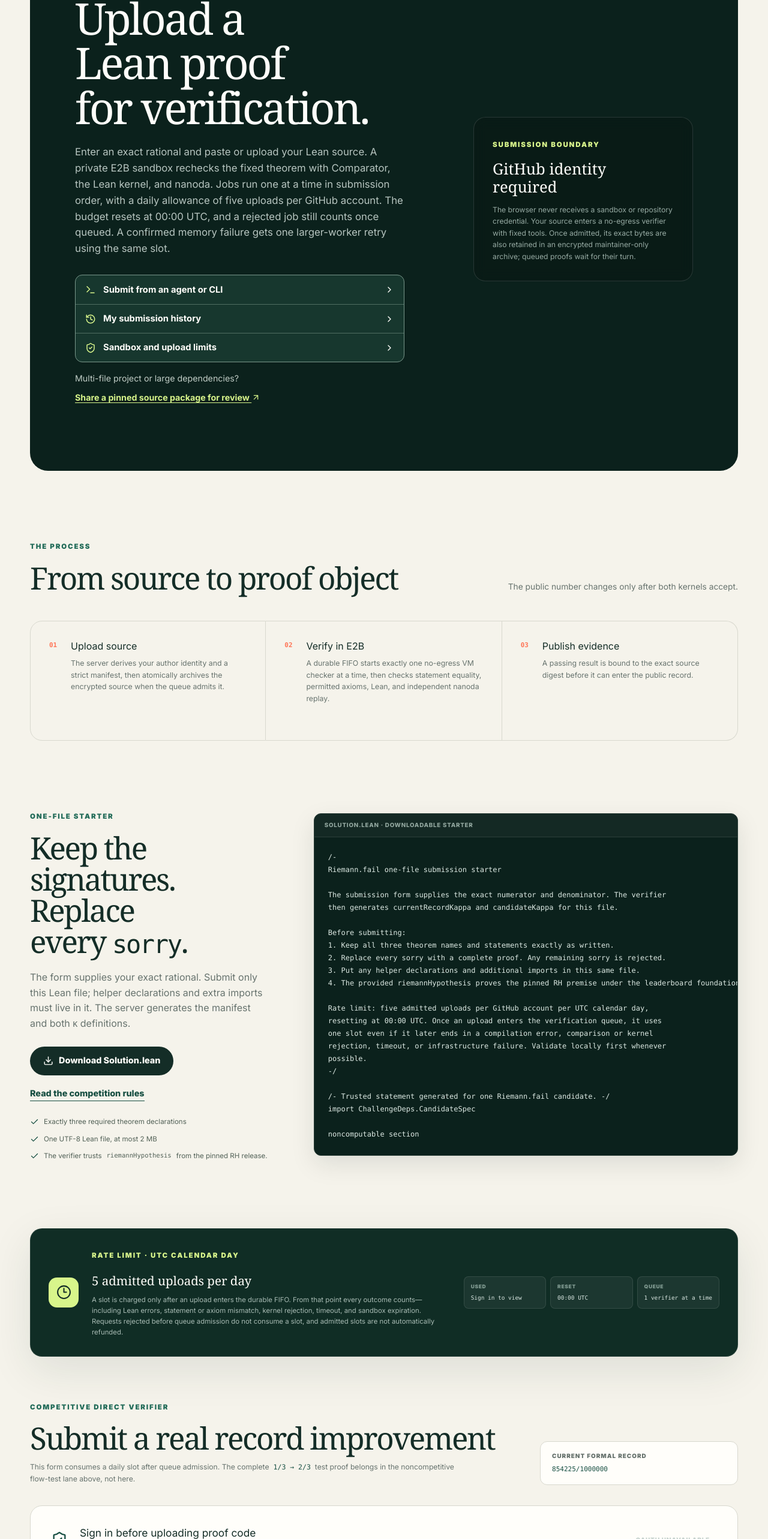
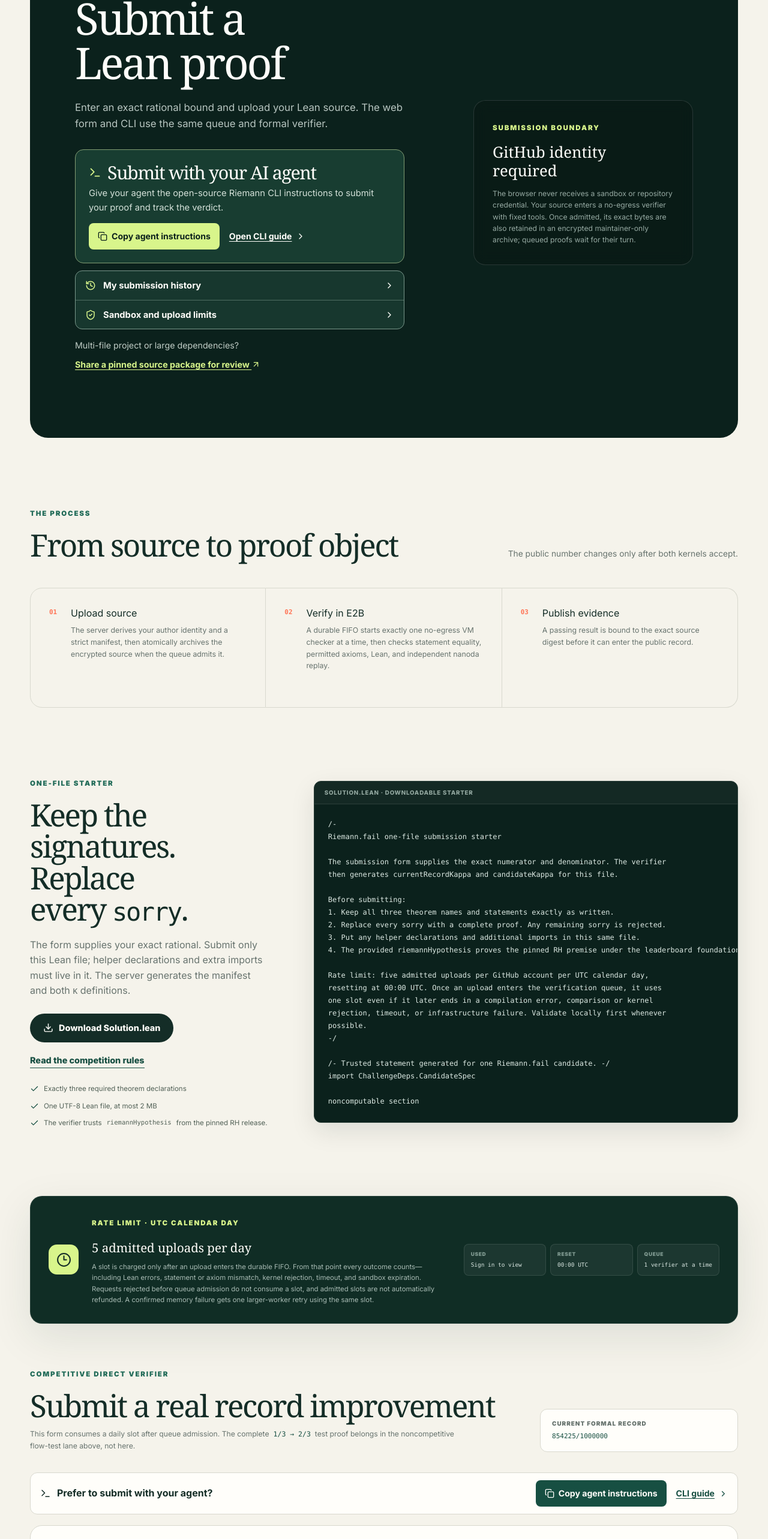
Before and after one commit to josusanmartin/riemann, a Next.js app: page /submit in a window 1280 px wide. Shown: the part 218-2784 px from the top of the page at 60% size. Built offline with nearby package versions, Linux system fonts and the light colour scheme; no server answers.

Commit message:
Feature a copyable CLI handoff at both submission entry points

```diff
--- a/src/app/globals.css
+++ b/src/app/globals.css
@@ -4058,7 +4058,42 @@ h3 {
   font-weight: 650;
 }
 .submit-research a:hover { color: var(--lime-bright); }
+.submit-research a span { white-space: nowrap; }
 .submit-research svg { display: inline; vertical-align: -.15em; }
 .signin-card textarea[aria-label="CLI approval"] {
   width: 100%; padding: .65rem; color: var(--ink); background: var(--paper); border-radius: 8px;
 }
+
+.submit-agent-panel {
+  padding: clamp(16px, 2vw, 22px);
+  margin-bottom: 12px;
+  background: #183d31;
+  border: 1px solid #829d73;
+  border-radius: 14px;
+}
+.submit-agent-panel h2, .agent-form-shortcut > span {
+  display: flex; align-items: center; gap: 10px;
+}
+.submit-agent-panel h2 { font-size: clamp(1.45rem, 2.6vw, 1.9rem); margin: 0 0 8px; }
+.submit-agent-panel h2 svg { flex: none; color: var(--lime); }
+.submit-agent-panel p { color: #d4e1d9; margin: 0 0 14px; font-size: .92rem; }
+.agent-actions { display: flex; align-items: center; flex-wrap: wrap; gap: 8px 16px; }
+.agent-copy, .agent-guide-link {
+  display: inline-flex; align-items: center; justify-content: center; gap: 7px; min-height: 44px;
+  font-size: .88rem; font-weight: 700;
+}
+.agent-copy { padding: 7px 15px; border: 0; border-radius: 8px; background: var(--lime); color: var(--ink-deep); cursor: pointer; }
+.agent-copy:hover { background: var(--lime-bright); }
+.agent-guide-link { color: var(--white); text-decoration: underline; text-underline-offset: .2em; }
+.agent-guide-link:hover { color: var(--lime); }
+.agent-copy-fallback { flex-basis: 100%; font-size: .85rem; }
+.agent-copy-fallback textarea { display: block; width: 100%; padding: 8px; background: var(--paper); color: var(--ink); }
+.agent-form-shortcut {
+  display: flex; justify-content: space-between; flex-wrap: wrap; align-items: center; gap: 12px;
+  margin: 0 0 18px; padding: 12px 16px;
+  background: var(--white); border: 1px solid var(--line); border-radius: 12px;
+}
+.agent-form-shortcut > span { font-weight: 650; }
+.agent-form-shortcut .agent-guide-link { color: var(--forest); }
+.agent-form-shortcut .agent-copy { background: var(--forest); color: var(--white); }
+.agent-form-shortcut .agent-copy:hover { background: var(--ink-deep); }
--- a/src/app/submit/page.tsx
+++ b/src/app/submit/page.tsx
@@ -16,6 +16,7 @@ import {
   UploadCloud,
 } from "lucide-react";
 import { getSession, isGitHubAuthConfigured } from "@/auth";
+import { CopyAgentInstructions } from "@/components/copy-agent-instructions";
 import { CodeBlock } from "@/components/code-block";
 import { DirectSubmissionForm } from "@/components/direct-submission-form";
 import { BoatSmokeButton } from "@/components/boat-smoke-button";
@@ -81,23 +82,23 @@ export default async function SubmitPage() {
         <div className="shell inner-hero-grid">
           <div>
             <span className="eyebrow">Submit a formal improvement</span>
-            <h1>Upload a Lean proof for verification.</h1>
-            <p>
-              Enter an exact rational and paste or upload your Lean source. A
-              private {boatSelected() ? "Boat" : "E2B"} sandbox rechecks the fixed theorem with Comparator, the
-              Lean kernel, and nanoda. Jobs run one at a time in submission order,
-              with a daily allowance of five uploads per GitHub account.
-              The budget resets at 00:00 UTC, and a rejected job still counts once
-              queued. A confirmed memory failure gets one larger-worker retry using the same slot.
-            </p>
+            <h1>Submit a Lean proof</h1>
+            <p>Enter an exact rational bound and upload your Lean source. The web form and CLI use the same queue and formal verifier.</p>
             <div className="submit-resources">
+              <section className="submit-agent-panel" aria-labelledby="agent-option">
+                <h2 id="agent-option"><Terminal aria-hidden="true" size={21} />Submit with your AI agent</h2>
+                <p>Give your agent the open-source Riemann CLI instructions to submit your proof and track the verdict.</p>
+                <div className="agent-actions">
+                  <CopyAgentInstructions />
+                  <Link className="agent-guide-link" href="/submit/agent">Open CLI guide <ChevronRight aria-hidden="true" size={16} /></Link>
+                </div>
+              </section>
               <nav className="submit-resource-nav" aria-label="Submission resources">
-                <Link href="/submit/agent"><Terminal aria-hidden="true" size={18} />Submit from an agent or CLI<ChevronRight aria-hidden="true" size={16} /></Link>
                 <Link href="/submit/history"><History aria-hidden="true" size={18} />My submission history<ChevronRight aria-hidden="true" size={16} /></Link>
                 <Link href="/challenge#sandbox"><ShieldCheck aria-hidden="true" size={18} />Sandbox and upload limits<ChevronRight aria-hidden="true" size={16} /></Link>
               </nav>
               <p className="submit-research">Multi-file project or large dependencies?<br />
-                <a href={`${repositoryUrl}/issues/new?template=research-evidence.yml`}>Share a pinned source package for review <ArrowUpRight aria-hidden="true" size={15} /></a>
+                <a href={`${repositoryUrl}/issues/new?template=research-evidence.yml`}>Share a pinned source package <span>for review <ArrowUpRight aria-hidden="true" size={15} /></span></a>
               </p>
             </div>
             {!github && isGitHubAuthConfigured && (
@@ -189,7 +190,7 @@ export default async function SubmitPage() {
             that point every outcome counts—including Lean errors, statement or
             axiom mismatch, kernel rejection, timeout, and sandbox expiration.
             Requests rejected before queue admission do not consume a slot, and
-            admitted slots are not automatically refunded.
+            admitted slots are not automatically refunded. A confirmed memory failure gets one larger-worker retry using the same slot.
           </p>
         </div>
         <dl className="rate-limit-facts">
@@ -229,6 +230,14 @@ export default async function SubmitPage() {
                 ? `${current.exactRational.numerator}/${current.exactRational.denominator}`
                 : current.exactExpression}
             </code>
+          </div>
+        </div>
+
+        <div className="agent-form-shortcut">
+          <span><Terminal aria-hidden="true" size={18} />Prefer to submit with your agent?</span>
+          <div className="agent-actions">
+            <CopyAgentInstructions />
+            <Link className="agent-guide-link" href="/submit/agent">CLI guide <ChevronRight aria-hidden="true" size={15} /></Link>
           </div>
         </div>
 
--- /dev/null
+++ b/src/components/copy-agent-instructions.tsx
@@ -0,0 +1,24 @@
+"use client";
+import { useState } from "react";
+import { Copy, Check } from "lucide-react";
+
+const instructions = "Use the open-source Riemann CLI to submit my Lean proof and track the verdict. Follow https://www.riemannzeta.fun/agent-guide.md for login, required metadata, the local dry-run, submission and polling.";
+
+export function CopyAgentInstructions() {
+  const [state, setState] = useState<"ready" | "copied" | "manual">("ready");
+  async function copy() {
+    try {
+      await navigator.clipboard.writeText(instructions);
+      setState("copied");
+    } catch { setState("manual"); }
+  }
+  const Icon = state === "copied" ? Check : Copy;
+  return <>
+    <button className="agent-copy" type="button" onClick={copy}>
+      <Icon aria-hidden="true" size={16} /><span aria-live="polite">{state === "copied" ? "Instructions copied" : "Copy agent instructions"}</span>
+    </button>
+    {state === "manual" && <label className="agent-copy-fallback">Select and copy these instructions
+      <textarea readOnly value={instructions} rows={3} onFocus={event => event.target.select()} />
+    </label>}
+  </>;
+}
```
Also changed, not shown: public/cli/README.md (added), 1 other file (tests, documents, lock files or other folders).
